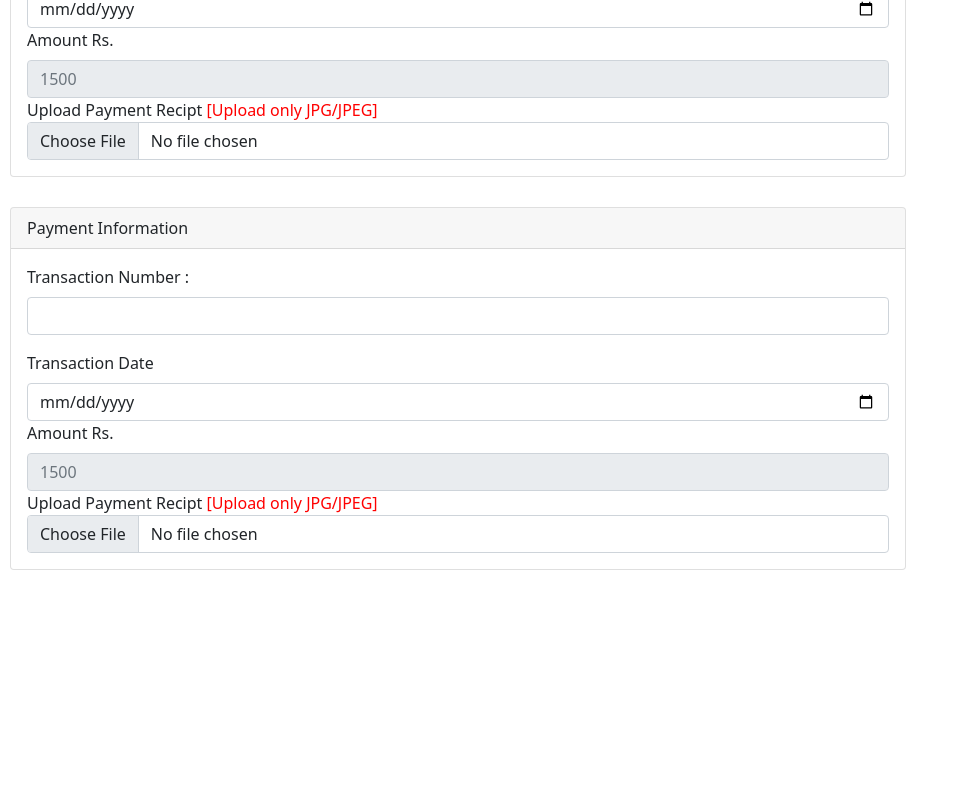
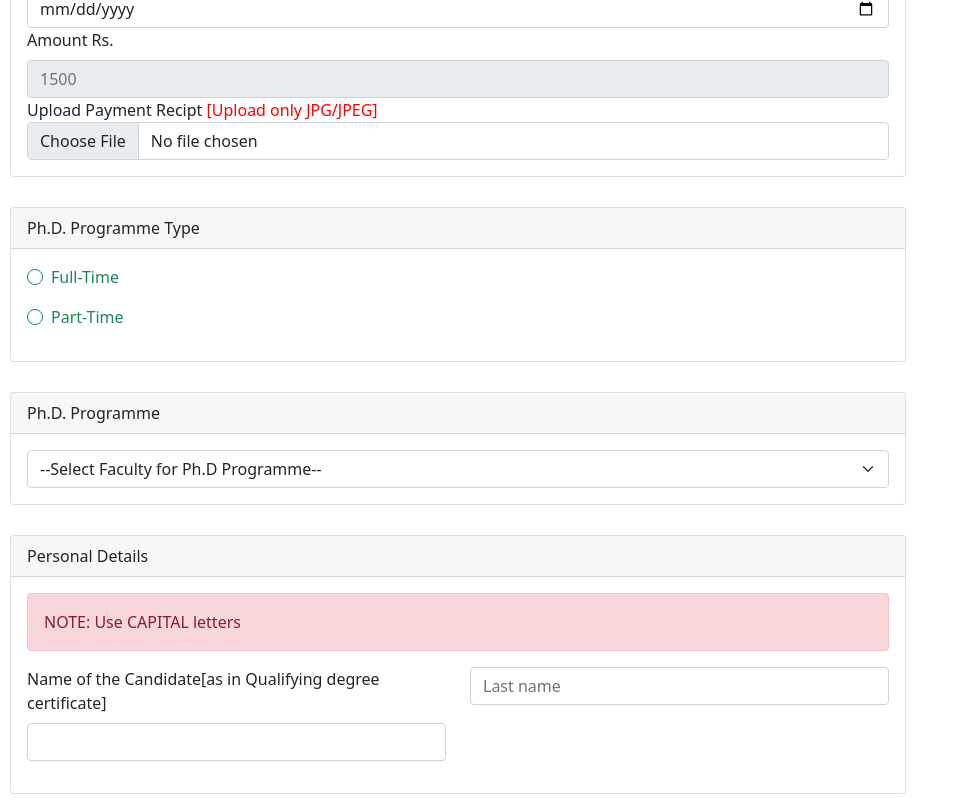
Before and after one commit to saheelsapovadia/AWT-Practical-Task, a React (Create React App) app in the folder client/: page / in a window 1280 px wide. Shown: the part 252-1052 px from the top of the page, without its empty margins (0-959 px from the left). Before the commit the page ends 852 px from the top, so only its background shows below. Built offline with nearby package versions, Linux system fonts and the light colour scheme.

Commit message:
Home Update1

```diff
--- a/client/src/Home/Home.js
+++ b/client/src/Home/Home.js
@@ -1,9 +1,12 @@
 import React from "react";
-import { Form, Button, Card, Container, Row, Navbar } from "react-bootstrap";
+import { Form, Button, Card, Container, Navbar, Alert,Row,Col } from "react-bootstrap";
 import CardHeader from "react-bootstrap/esm/CardHeader";
 import "./Home.css";
 
 const Home = () => {
+	const [value, setValue] = React.useState(2);
+	const handleChange = (val) => setValue(val);
+
 	return (
 		<>
 			<Navbar bg="dark" expand="md" variant="dark">
@@ -18,10 +21,7 @@ const Home = () => {
 					<CardHeader>Payment Information</CardHeader>
 					<Card.Body>
 						<Form>
-							<Form.Group
-								className="mb-3"
-								controlId="formGridTransactionNumber"
-							>
+							<Form.Group className="mb-3">
 								<Form.Label>Transaction Number :</Form.Label>
 								<Form.Control />
 							</Form.Group>
@@ -47,34 +47,56 @@ const Home = () => {
 				</Card>
 
 				<Card>
-					<CardHeader>Payment Information</CardHeader>
+					<CardHeader>Ph.D. Programme Type</CardHeader>
 					<Card.Body>
 						<Form>
-							<Form.Group
-								className="mb-3"
-								controlId="formGridTransactionNumber"
-							>
-								<Form.Label>Transaction Number :</Form.Label>
-								<Form.Control />
-							</Form.Group>
+							<div key={"radio"} className="mb-3">
+								<Form.Check type={"radio"}>
+									<Form.Check.Input type={"radio"} isValid />
+									<Form.Check.Label>Full-Time</Form.Check.Label>
+								</Form.Check>
+							</div>
+							<div key={"radio"} className="mb-3">
+								<Form.Check type={"radio"}>
+									<Form.Check.Input type={"radio"} isValid />
+									<Form.Check.Label>Part-Time</Form.Check.Label>
+								</Form.Check>
+							</div>
+						</Form>
+					</Card.Body>
+				</Card>
 
-							<Form.Group>
-								<Form.Label>Transaction Date</Form.Label>
-								<Form.Control type="date" name="date_of_birth"></Form.Control>
-							</Form.Group>
+				<Card>
+					<CardHeader>Ph.D. Programme</CardHeader>
+					<Card.Body>
+						<Form.Select aria-label="Default select example">
+							<option>--Select Faculty for Ph.D Programme--</option>
+							<option value="1">One</option>
+							<option value="2">Two</option>
+							<option value="3">Three</option>
+						</Form.Select>
+					</Card.Body>
+				</Card>
 
-							<Form.Group>
-								<Form.Label>Amount Rs.</Form.Label>
-								<Form.Control type="text" placeholder="1500" readOnly />
-							</Form.Group>
-
-							<Form.Group>
-								<Form.Label />
-								Upload Payment Recipt{" "}
-								<span style={{ color: "red" }}>[Upload only JPG/JPEG]</span>
-								<Form.Control type="file" />
-							</Form.Group>
-						</Form>
+				<Card>
+					<CardHeader>Personal Details</CardHeader>
+					<Card.Body>
+						<Alert key={"danger"} variant={"danger"}>
+							NOTE: Use CAPITAL letters
+						</Alert>
+						<Row>
+							<Col>
+								<Form.Group className="mb-3">
+									<Form.Label>
+										Name of the Candidate[as in Qualifying degree certificate]
+									</Form.Label>
+									<Form.Control />
+								</Form.Group>
+							</Col>
+							<Col>
+								<Form.Control placeholder="Last name" />
+							</Col>
+						</Row>
 					</Card.Body>
 				</Card>
 			</div>
```
